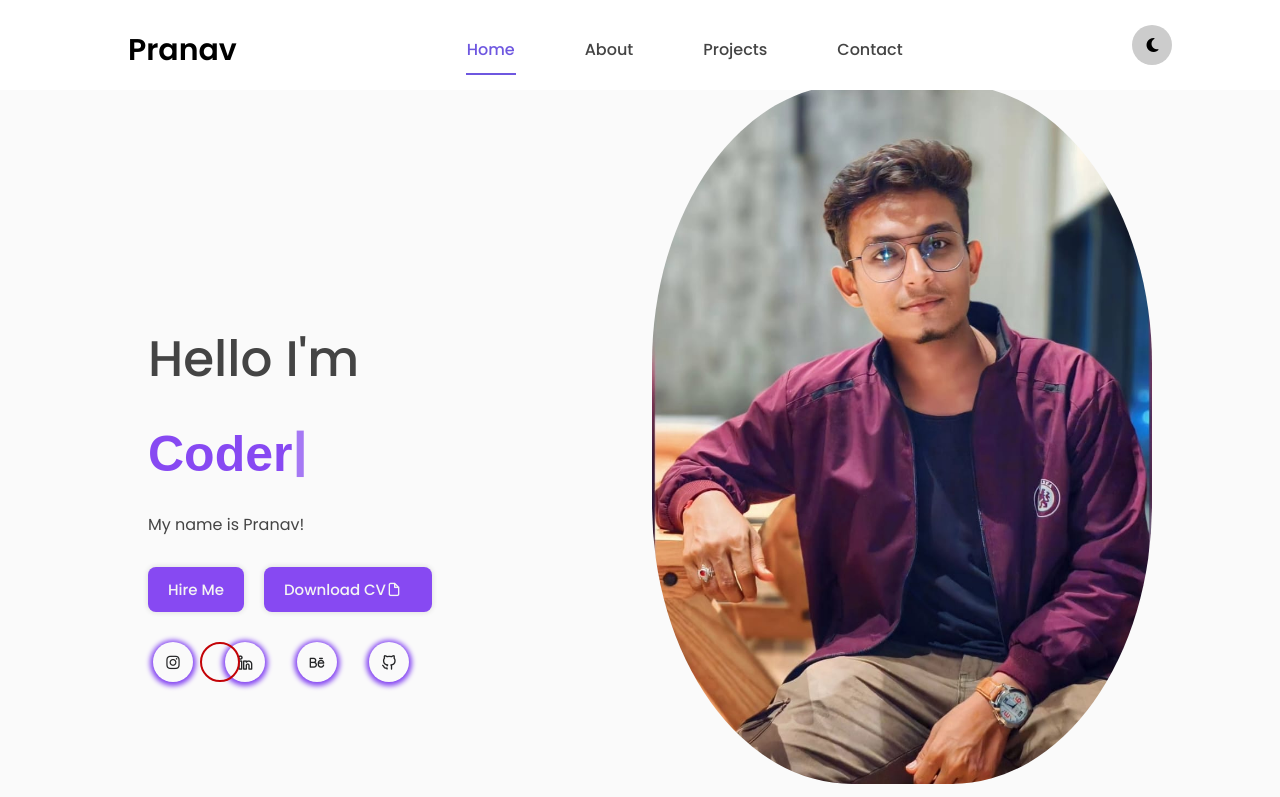
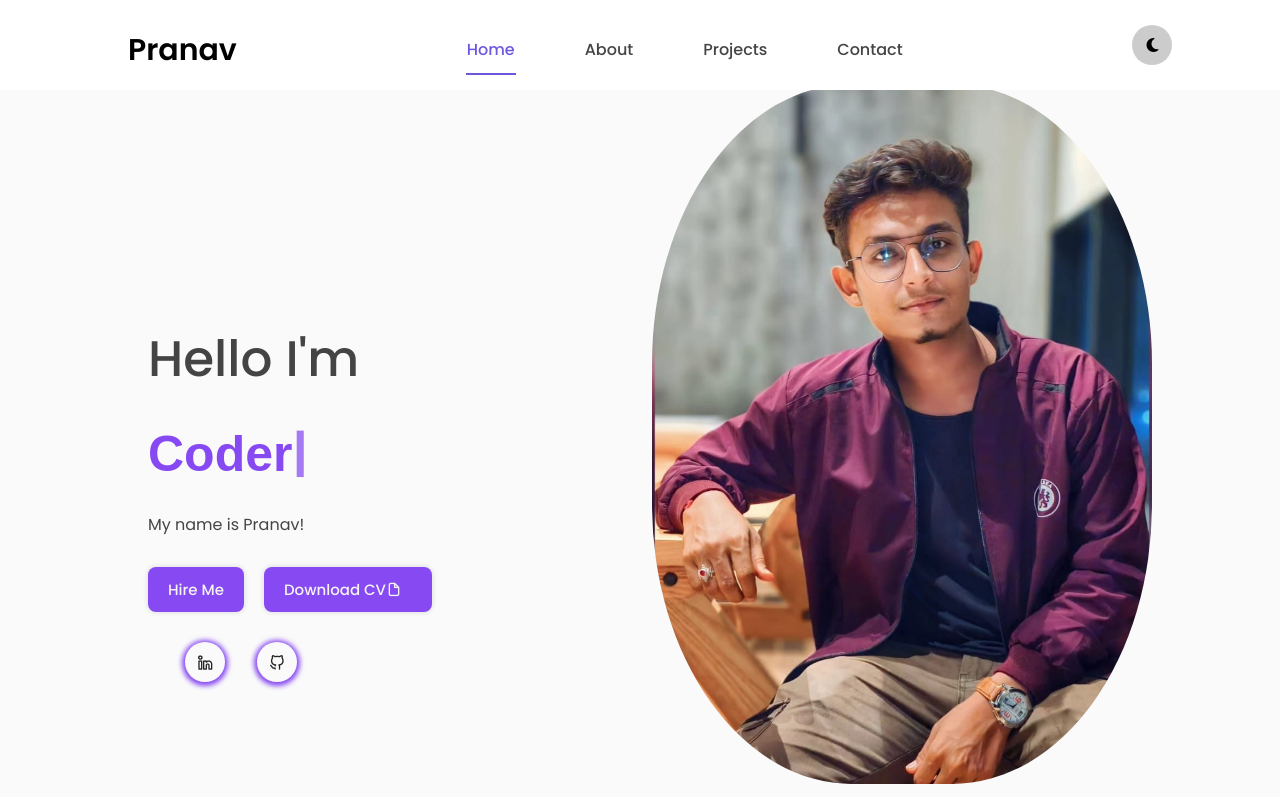
Before and after one commit to Pranav-Ausekar/Sunstone-Project-3_Portfolio-Website, a plain HTML site: page index.html in a window 1280 px wide. Shown: the top 797 px of the page. Drawn offline with nearby package versions, Linux system fonts and the light colour scheme; a web font is replaced by a local one.

Commit message:
modified html and css files

```diff
--- a/index.html
+++ b/index.html
@@ -89,9 +89,9 @@
 
                     <div class="social-icons">
                         <div class="icon-circle"></div>
-                        <div class="icon"><i class="uil uil-instagram"></i></div>
+                        <!-- <div class="icon"><i class="uil uil-instagram"></i></div> -->
                         <div class="icon"><i class="uil uil-linkedin-alt"></i></div>
-                        <div class="icon"><i class="uil uil-behance-alt"></i></div>
+                        <!-- <div class="icon"><i class="uil uil-behance-alt"></i></div> -->
                         <div class="icon"><i class="uil uil-github-alt"></i></div>
                     </div>
                 </div>
--- a/style.css
+++ b/style.css
@@ -281,16 +281,16 @@ i {
     cursor: pointer;
 }
 
-.icon-circle {
+/* .icon-circle {
     position: absolute;
     transform: transform(-50%, -50%);
     width: 40px;
     height: 40px;
     border-radius: 50px;
     animation: iconSlide 4s infinite alternate;
-}
+} */
 
-@keyframes iconSlide {
+/* @keyframes iconSlide {
     25% {
         border: 2px solid #e6d12e;
         left: 0px;
@@ -310,12 +310,12 @@ i {
         border: 2px solid #47e115;
         left: 216px;
     }
-}
+} */
 
-.social-icons:hover .icon-circle {
+/* .social-icons:hover .icon-circle {
     animation-play-state: paused;
     cursor: pointer;
-}
+} */
 
 /*-----featured image-----*/
 
```
